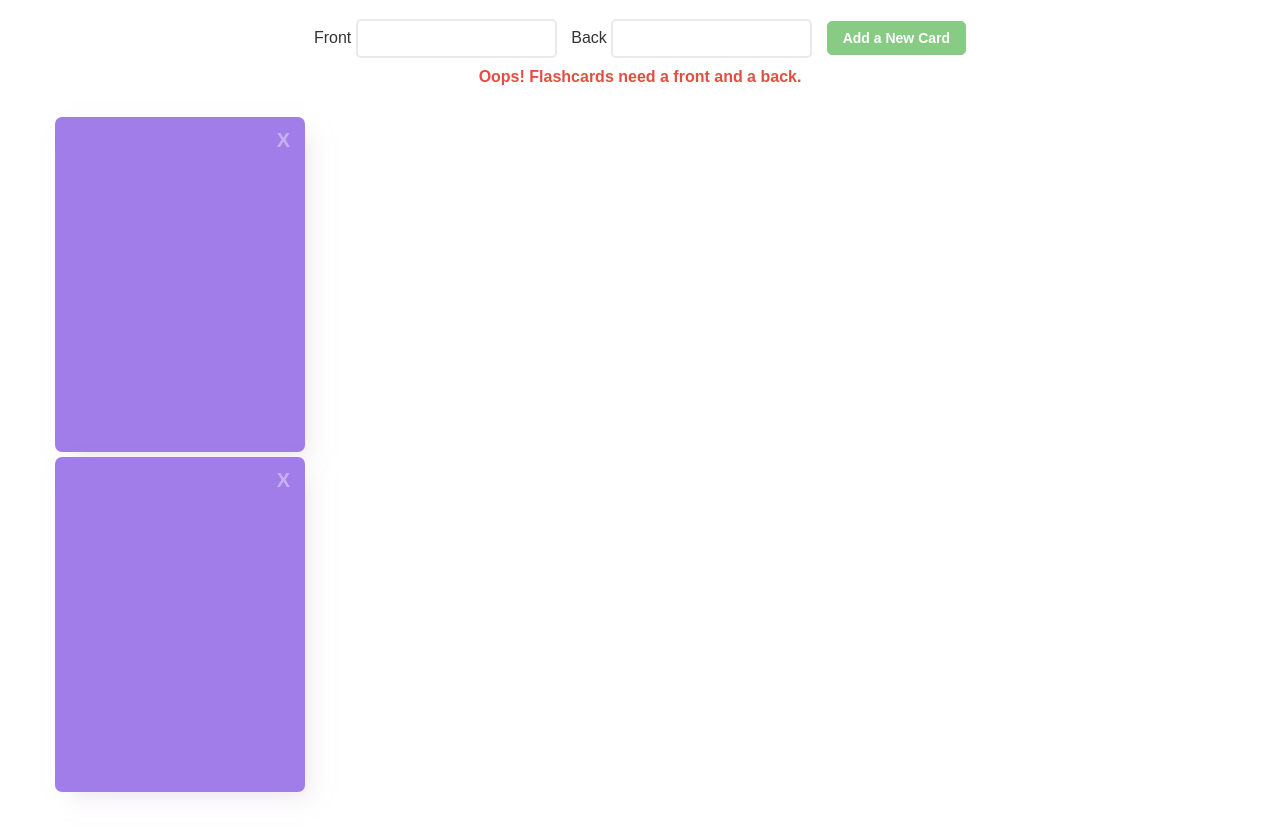
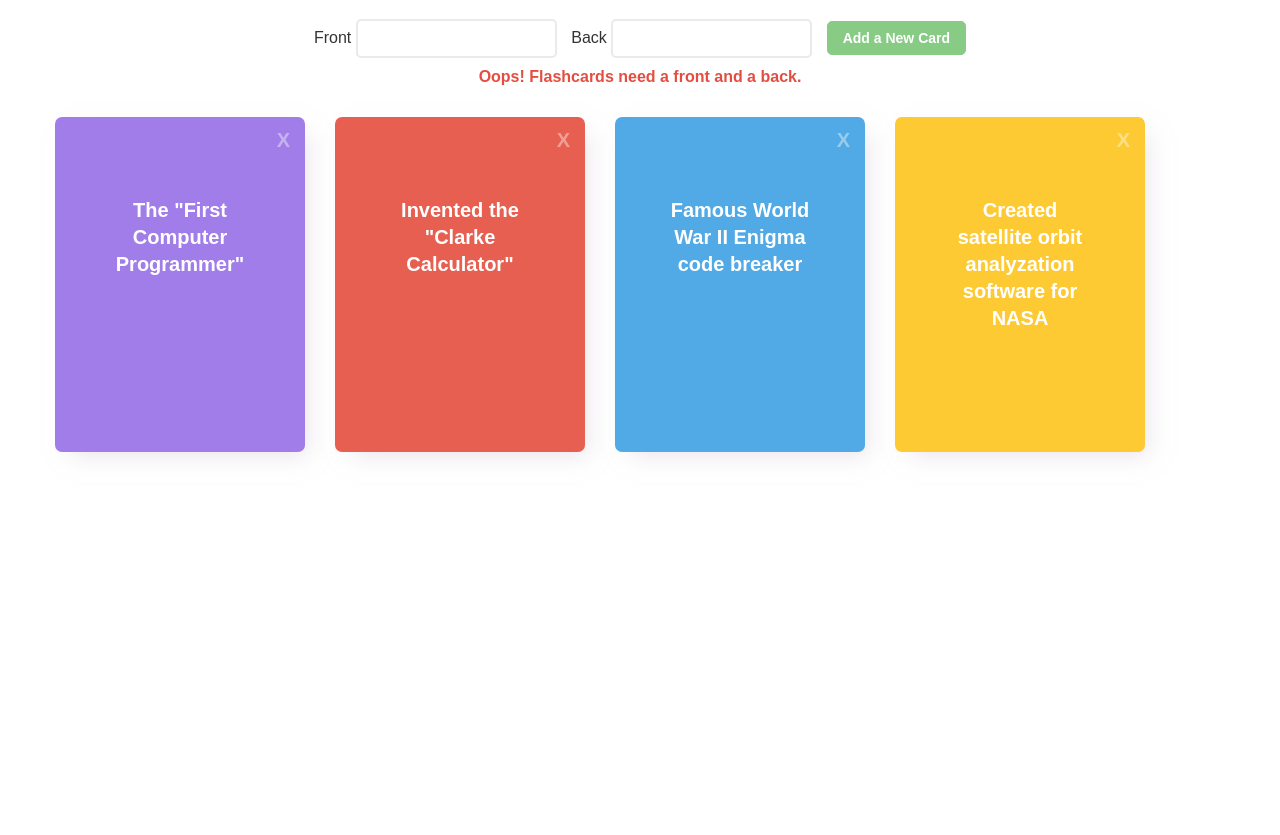
Before and after one commit to sheilaanguiano/vue-flashcards, a plain HTML site: page index.html in a window 1280 px wide. Shown: the part 101-936 px from the top of the page. After the commit the page ends 800 px from the top, so only its background shows below. Drawn offline with nearby package versions, Linux system fonts and the light colour scheme.

Commit message:
Display data and click event

```diff
--- a/app.js
+++ b/app.js
@@ -22,12 +22,27 @@ const cards = [
     },
   ];
 
+  // Display our data
+  // On click: flip cards back and forth
+
+
+  // Get into for nre cards from the user
+  // Add new card when user hits enter or click button
+  // Delete cards
+  // Animate card flip
+  // Display an error message if the form fields are blank
+
+
+
   new Vue({
     el: '#flashcard-app',
     data: {
       cards: cards,
     },
     methods: {
+      toggleCard: function(card){
+        card.flipped = !card.flipped;
+      }
 
     }
   });
--- a/index.html
+++ b/index.html
@@ -25,11 +25,11 @@
     </div>
 
     <ul class="flashcard-list">
-      <li>
-        <p class="card">
+      <li v-on:click="toggleCard(card)" v-for="card in cards">
+        <p v-if="!card.flipped" class="card">{{ card.front }}
             <span class="delete-card">X</span>
         </p>
-        <p class="card">
+        <p v-else class="card">{{ card.back }}
             <span class="delete-card">X</span>
         </p>
       </li>
```
